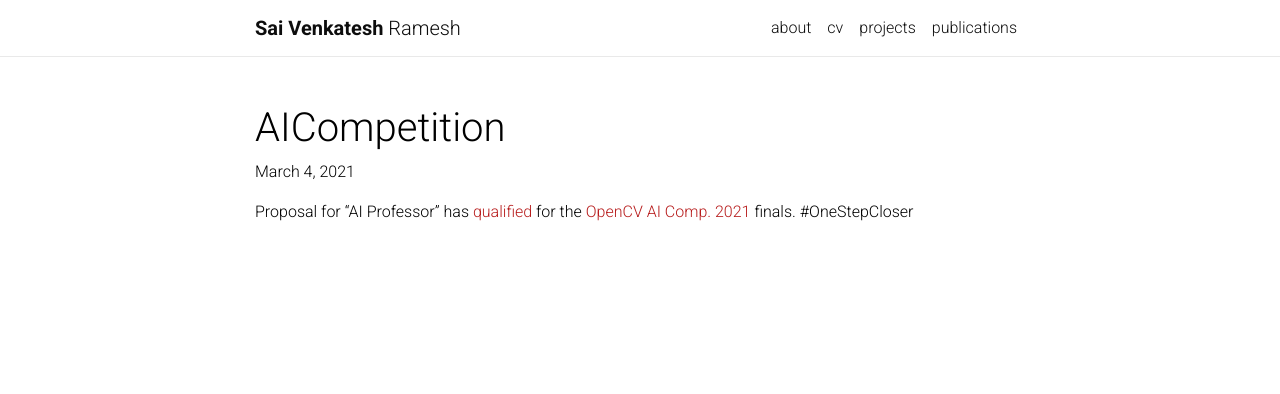
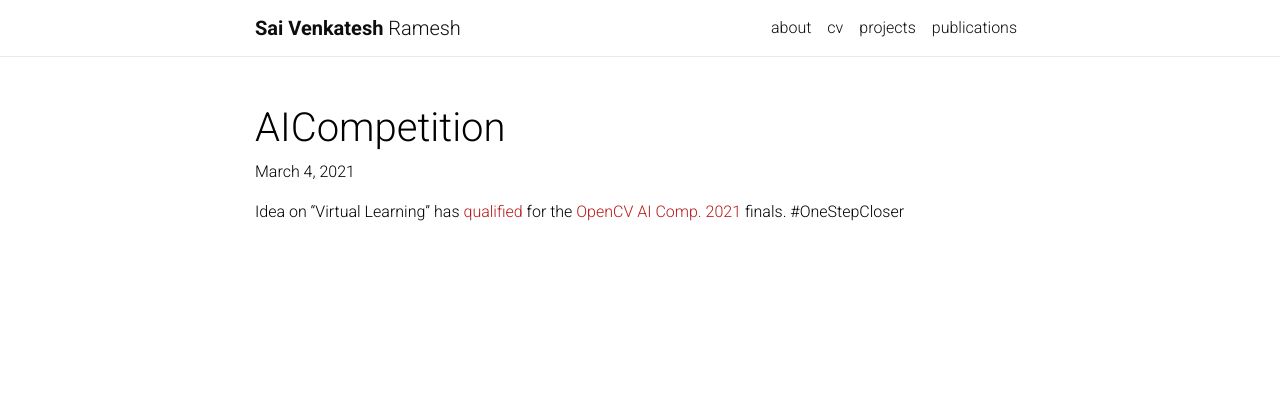
Before and after one commit to Sai-Venky/saivenkatesh.github.io, a Jekyll site: the page built from _news/2021-03-04-OpenCVAICompetition.md, in a window 1280 px wide. Shown: the top 394 px of the page. Built offline with Jekyll 4.4.1, drawn with Linux system fonts in a browser that asks for light colours; nearby versions of some CDN libraries; a style sheet for code colours, icons or effects is not loaded.

Commit message:
Updating profile

```diff
--- a/_news/2021-03-04-OpenCVAICompetition.md
+++ b/_news/2021-03-04-OpenCVAICompetition.md
@@ -5,4 +5,4 @@ title: AICompetition
 inline: true
 ---
 
-Proposal for "AI Professor" has <a href="https://www.credential.net/1ab33df5-6797-46f0-8d82-c747c476a64f">qualified</a> for the <a href="https://opencv.org/opencv-ai-competition-2021/">OpenCV AI Comp. 2021</a> finals. #OneStepCloser
+Idea on "Virtual Learning" has <a href="https://www.credential.net/1ab33df5-6797-46f0-8d82-c747c476a64f">qualified</a> for the <a href="https://opencv.org/opencv-ai-competition-2021/">OpenCV AI Comp. 2021</a> finals. #OneStepCloser
```
